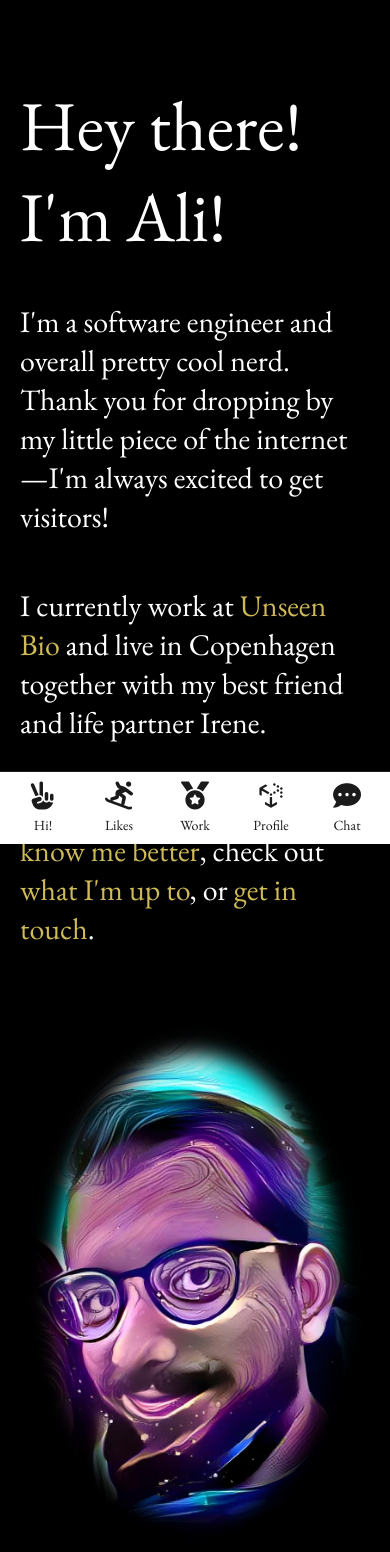
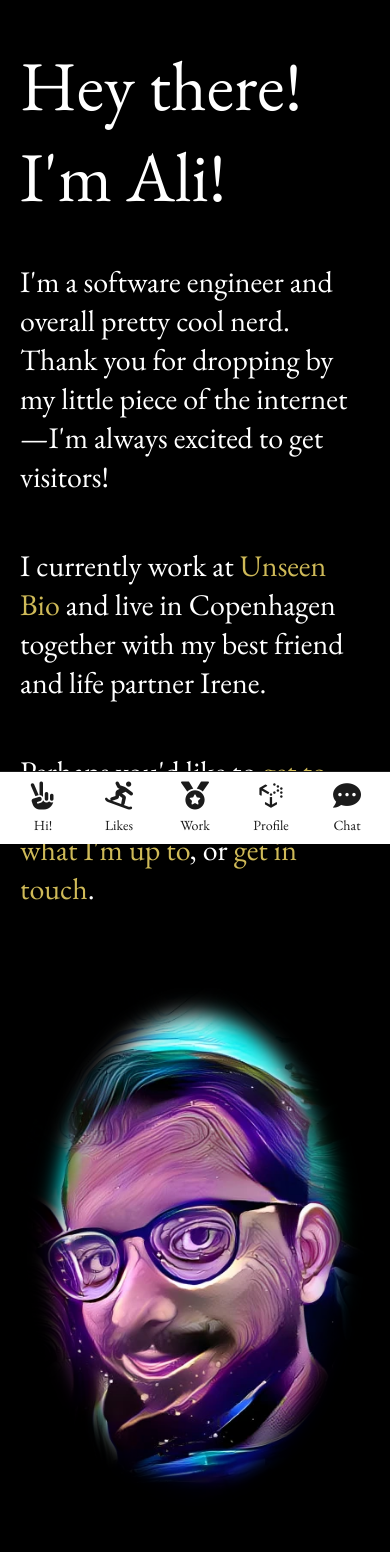
Before and after one commit to kvikshaug/kvikshaug.no, a Flask app: page / in a window 390 px wide. Shown: the top 1552 px of the page. Run offline with Flask 2, Linux system fonts and the light colour scheme; style sheets or scripts are compiled from the project's sources; some libraries are stand-ins or nearby versions; some web fonts are replaced.

Commit message:
Adjust small screen start/end padding

```diff
--- a/assets/sass/_content_responsive.scss
+++ b/assets/sass/_content_responsive.scss
@@ -1,6 +1,10 @@
 @media (max-width: 1800px) {
   article {
     padding-left: 80px;
+
+    &:first-of-type {
+      padding-top: 40px;
+    }
 
     &.introduction {
       column-gap: 40px;
--- a/assets/sass/_layout_responsive.scss
+++ b/assets/sass/_layout_responsive.scss
@@ -26,6 +26,11 @@
       color: #1b1b1b;
     }
   }
+
+  footer {
+    // Add the height of the small-screen navigation bar, approx. 73px
+    padding-bottom: 40px + 73px;
+  }
 }
 
 @media (max-width: 575px) {
```
